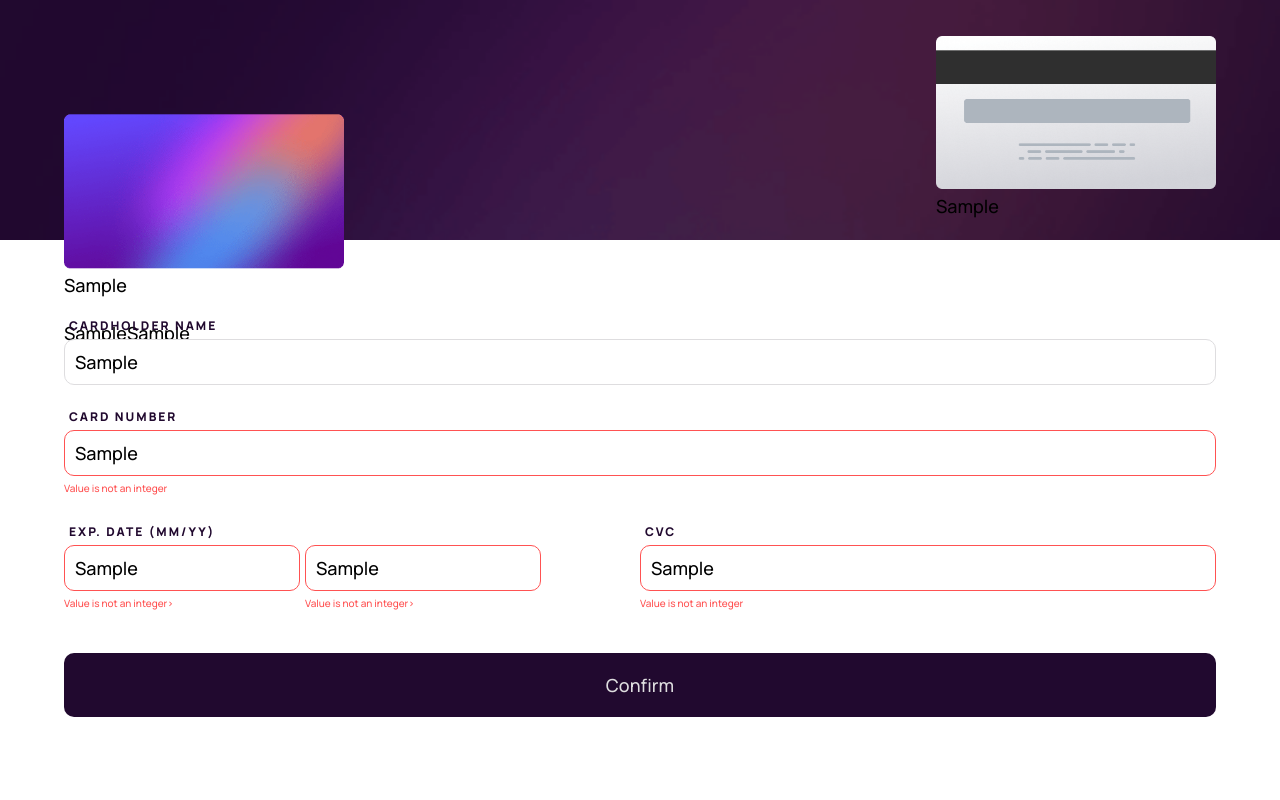
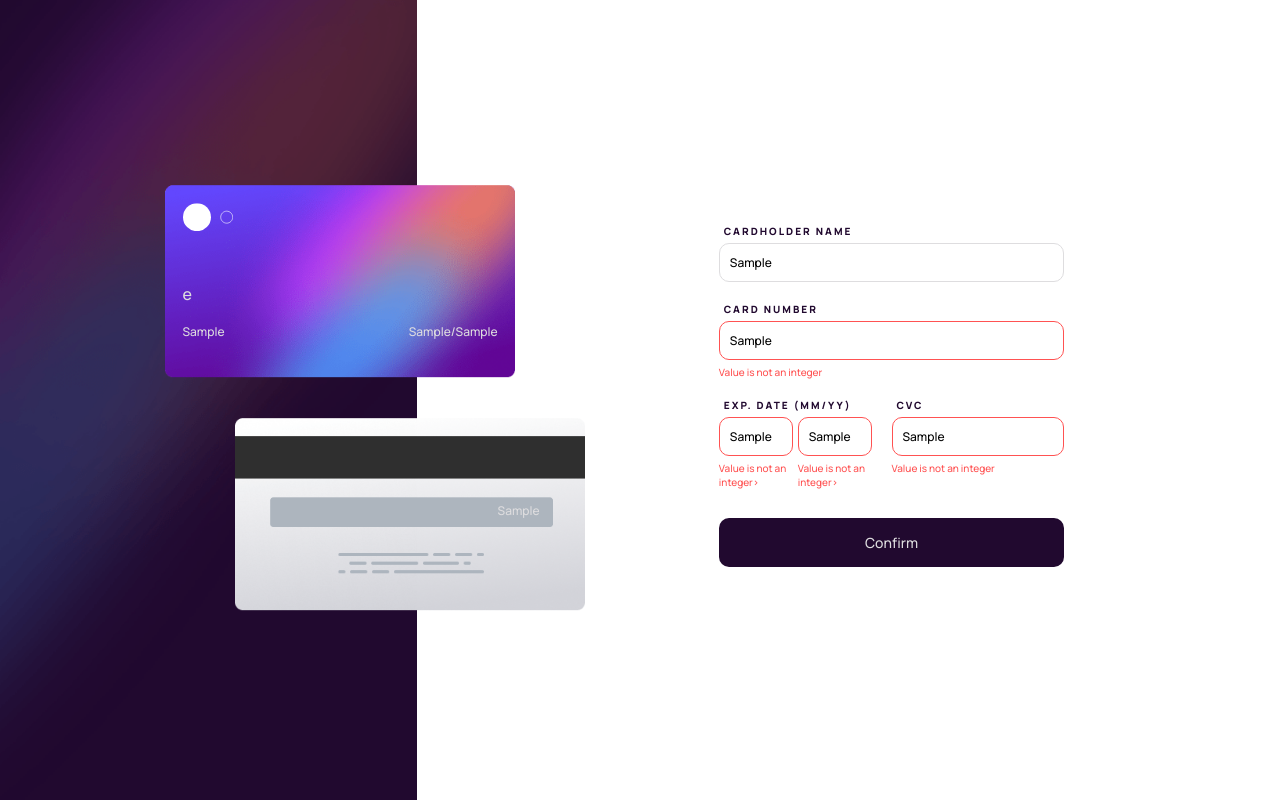
Before and after one commit to Goomel/Interactive-card-frontendmentor, a Vue app: page / in a window 1280 px wide. Both pictures are taken after typing "Sample", "Sample", "Sample", "Sample", "Sample" into the empty fields and a click on the button "Confirm". Built offline with nearby package versions, Linux system fonts and the light colour scheme.

Commit message:
Card styling

```diff
--- a/src/components/CardBack.vue
+++ b/src/components/CardBack.vue
@@ -13,11 +13,43 @@
 
 <style lang="scss" scoped>
     .card-back{
-        width: 280px;
-        align-self: flex-end;
+        position: relative;
+        width: 220px;
+        transform: translateX(15%);
         &-img{
            width: 100%;
         }
+        .cvc{
+            position: absolute;
+            top: 41%;
+            right: 13%;
+            // transform: translateY(50%);
+            color: var(--light-grayish-violet);
+            font-size: 12px;
+            font-family: 'Manrope', sans-serif;
+            font-weight: 500;
+            z-index: 1;
+        }
+    }
+    @media(min-width: 375px){
+        .card-back{
+            width: 280px;
+        }
+    }
+    @media (min-width: 768px) {
+        .card-back{
+            width: 350px;
+        }
+    }
+    @media(min-width: 992px){
+        .card-back{
+                transform: translate(10%, 0);
+                margin-top: 1em;
+                .cvc{
+                    top: 43%;
+                }
+        }
+    }
 
-    }
+
 </style>
--- a/src/components/CardFront.vue
+++ b/src/components/CardFront.vue
@@ -1,12 +1,10 @@
 <template>
     <div class="card-front">
-        <img src="../assets/images/bg-card-front.png" class="card-front-img" alt="Card front">
+        <img src="../assets/images/bg-card-front.png" class="card-front__img" alt="Card front">
+        <img src="../assets/images/card-logo.svg" class="card-front__logo" alt="logo">
         <p class="card-name">{{props.cardholderName}}</p>
         <p class="card-number">{{formattedCardNumber}}</p>
-        <p class="expiration-date">
-            <span class="month">{{props.month}}</span>
-            <span class="year">{{props.year}}</span>
-        </p>
+        <p v-if="props.month" class="expiration-date">{{formattedExpDate}}</p>
     </div>
 </template>
 
@@ -22,9 +20,13 @@
     const cardNumber = computed(()=>{
         return props.cardNumber
     })
-
+    const formattedExpDate = computed(()=>{
+        if(props.month.length < 2) return `0${props.month}/${props.year.slice(-2)}`;
+        return `${props.month}/${props.year}`;
+    })
     const formattedCardNumber = ref('');
     watch(cardNumber, (newCardNumber, oldCardNumber) => {
+        if(newCardNumber.length === 0) formattedCardNumber.value = '';
         if(newCardNumber.length >= oldCardNumber.length){
             formattedCardNumber.value += newCardNumber[newCardNumber.length-1]
             if(newCardNumber.length % 4 === 0 ){
@@ -43,14 +45,65 @@
 
 <style lang="scss" scoped>
     .card-front{
-        width: 280px;
-        transform: translateY(-45%);
-        &-img{
+        position: relative;
+        width: 220px;
+        transform: translate(-15%, -45%);
+        color: var(--light-grayish-violet);
+        &__img{
             width: 100%;
-            max-width: 350px;
+            z-index: 0;
+        }
+        &__logo{
+            width: 50px;
+            position: absolute;
+            top: 0;
+            left: 0;
+            margin: 1em;
+        }
+        .card-name, .card-number, .expiration-date{
+            position: absolute;
         }
         .card-number{
-            color: white;
+            top: 50%;
+            left: 5%;
+            font-size: 16px;
+        }
+        .card-name, .expiration-date{
+            top: 70%;
+            font-size: 12px;
+        }
+        .expiration-date{
+            right: 5%;
+        }
+        .card-name{
+            left: 5%;
+        }
+        // .card-name .card-number .expiration-date{
+        //     font-family: 'Manrope', sans-serif;
+        //     font-weight: 500;
+        //     color: var(--white);
+        //     position: absolute;
+        //     z-index: 3;
+        // }
+        .card_name{
+            top: 0;
+            left: 0;
         }
     }
+    @media(min-width: 375px){
+        .card-front{
+            width: 280px;
+        }
+    }
+    @media (min-width: 768px) {
+        .card-front{
+            width: 350px;
+        }
+    }
+    @media(min-width: 992px){
+        .card-front{
+                transform: translate(-10%, 0);
+                margin-bottom: 1em;
+            }
+    }
 </style>
--- a/src/components/CardSection.vue
+++ b/src/components/CardSection.vue
@@ -26,7 +26,7 @@
                 </div>
 
                 <div class="form-group form-group--short">
-                    <label class="form-group__label">Exp. date (mm/yy)</label>
+                    <label class="form-group__label">Exp.&nbsp;date&nbsp;(mm/yy)</label>
                     <div class="card-date">
                         <div class="card-date__month">
                             <input type="text" maxlength="2" class="form-group__input form-group__input--date" :class="{ 'form-group__input--error': $v.month.$error}" v-model="formData.month" placeholder="MM">
@@ -50,7 +50,7 @@
                 <ConfirmButton @submit="submitForm" btn-text="Confirm"/>
             </form>
             </div>
-            <FormAlert v-if="isFormValid"/>
+            <FormAlert v-if="isFormValid" :closeFormAlert="closeFormAlert"/>
         </div>
     </section>
 
@@ -123,13 +123,18 @@
             isFormValid.value = true;
         }
     }
+    const closeFormAlert = () =>{
+        isFormValid.value = false;
+    }
 </script>
 
 <style lang="scss" scoped>
-    .interactive-cards{
-        width: 100%;
+    .interactive-card{
+        display: flex;
+        flex-direction: column;
     }
     .cards-side{
+        position: relative;
         display: flex;
         justify-content: center;
         align-items: center;
@@ -137,17 +142,19 @@
         background-image: url('../assets/images/bg-main-mobile.png');
         background-size: cover;
         min-height: 30vh;
-        margin-bottom: 4em;
+        margin-bottom: 3em;
         .cards{
         position: absolute;
         top: 2em;
-        width: 90%;
+        width: 100%;
         display: flex;
+        align-items: center;
         flex-direction: column;
         }
     }
     .form-side{
             position:relative;
+            display: flex;
     }
     .form-container{
         width: 90%;
@@ -171,18 +178,17 @@
                 .error-message{
                     font-size: 10px;
                     text-transform: initial;
-                    padding: 5px 0;
+                    margin-top: 5px;
                     color: var(--error-input);
                 }
                 &--short{
                     width: 50%;
                 }
                 &__input{
-                    font-size: 18px;
+                    font-size: 14px;
                     padding: 10px;
                     border: 1px solid var(--light-grayish-violet);
                     border-radius: 10px;
-                    z-index: 1;
                     &:focus{
                         outline: 1px solid var(--active-input);
                     }
@@ -196,7 +202,53 @@
                 .card-date{
                     display: flex;
                     &__year{
-                        margin: 0 10px 0 5px;
+                        margin: 0 20px 0 5px;
+                    }
+                }
+            }
+        }
+    }
+    @media(min-width: 375px){
+        .cards-side{
+            margin-bottom: 5em;
+        }
+    }
+    @media(min-width: 768px){
+        .cards-side{
+            margin-bottom: 9em;
+        }
+    }
+    @media(min-width: 992px){
+        .interactive-card{
+            flex-direction: row;
+        }
+        .cards-side{
+            width: 35%;
+            height: 100vh;
+            background-image: url('../assets/images/bg-main-desktop.png');
+            margin: 0;
+            .cards{
+                top: 50%;
+                transform: translateY(-50%);
+                flex-direction: column-reverse;
+                left: 40%
+            }
+        }
+        .form-side{
+            height: 100vh;
+            justify-content: center;
+            align-items: center;
+            .form-container{
+                width: 40%;
+                min-width: 300px;
+                margin-left: 35%;
+                .form-group{
+                    margin-bottom: 0.8em;
+                    &__label{
+                        font-size: 10px;
+                    }
+                    &__input{
+                        font-size: 12px;
                     }
                 }
             }
--- a/src/components/ConfirmButton.vue
+++ b/src/components/ConfirmButton.vue
@@ -15,11 +15,18 @@
    .confirm-btn {
       width: 100%;
       padding: 20px 0;
-      margin-top: 20px;
-      font-size: 18px;
+      margin: 1.5em 0;
+      font-size: 14px;
       background-color: var(--very-dark-violet);
       color: var(--light-grayish-violet);
       border: 0px;
       border-radius: 10px;
+      cursor: pointer;
+   }
+   @media (min-width:992px){
+      .confirm-btn{
+         padding: 15px 0;
+         margin: 1em 0;
+      }
    }
 </style>
--- a/src/components/FormAlert.vue
+++ b/src/components/FormAlert.vue
@@ -1,14 +1,17 @@
 <template>
     <div class="form-alert">
         <img src="../assets/images/icon-complete.svg" alt="Complete">
-        <h2>Thank you!</h2>
-        <p>We've added your card details</p>
-        <ConfirmButton btn-text="Continue"/>
+        <h2 class="form-alert__thanks">Thank you!</h2>
+        <p class="form-alert__info">We've added your card details</p>
+        <ConfirmButton btn-text="Continue" @submit="props.closeFormAlert"/>
     </div>
 </template>
 
 <script setup>
     import ConfirmButton from './ConfirmButton.vue';
+    const props = defineProps({
+        closeFormAlert: Function
+    })
 </script>
 
 <style lang="scss" scoped>
@@ -26,5 +29,21 @@
         align-items: center;
         z-index: 2;
         background-color: var(--white);
+        &__thanks{
+            text-transform: uppercase;
+            color: var(--very-dark-violet);
+            font-weight: 400;
+            letter-spacing: 3px;
+            margin: .8em 0;
+        }
+        &__info{
+            color: var(--dark-grayish-violet);
+            margin-bottom: 2em;
+        }
+    }
+    @media(min-width: 992px){
+        .form-alert{
+            width: 50%;
+        }
     }
 </style>
```
